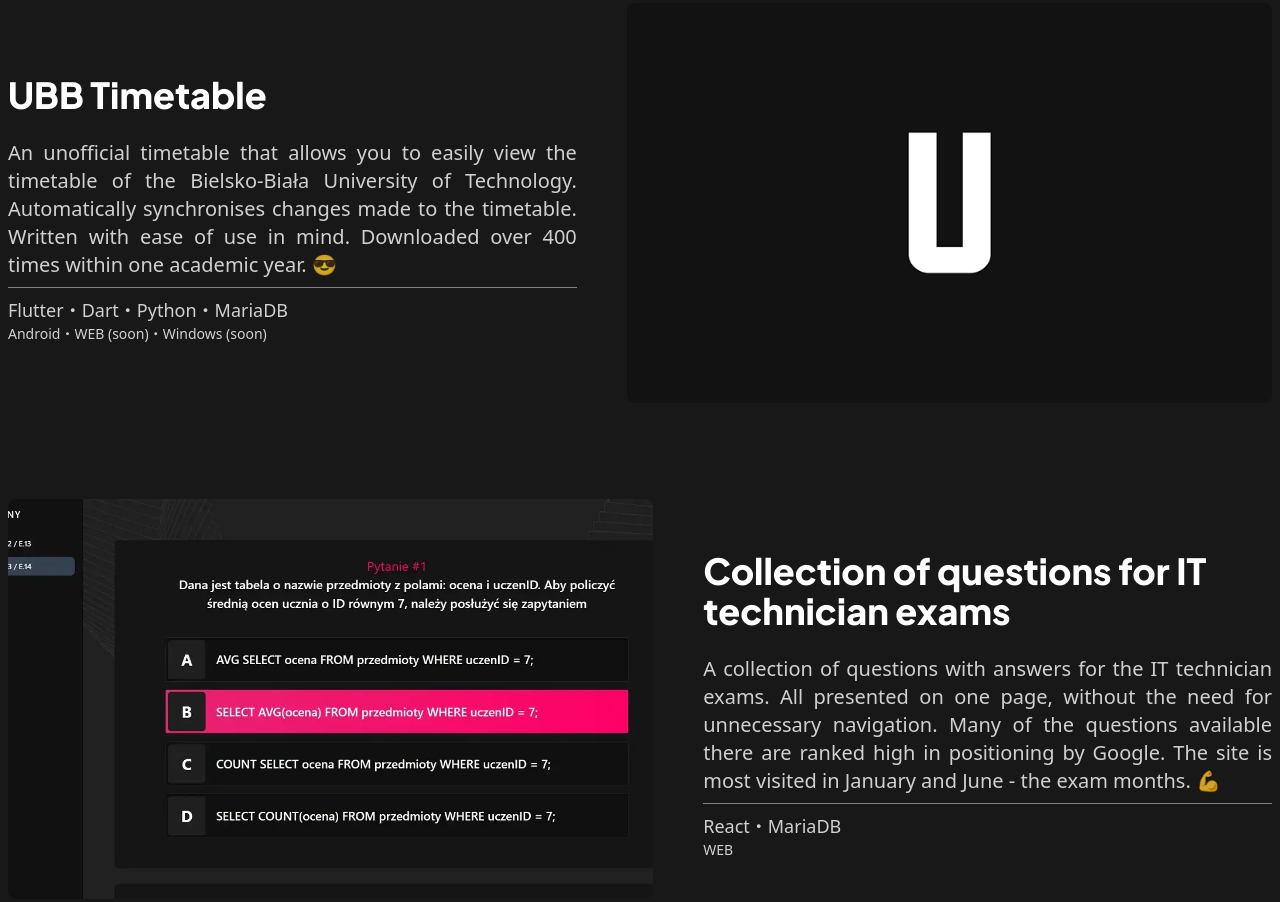
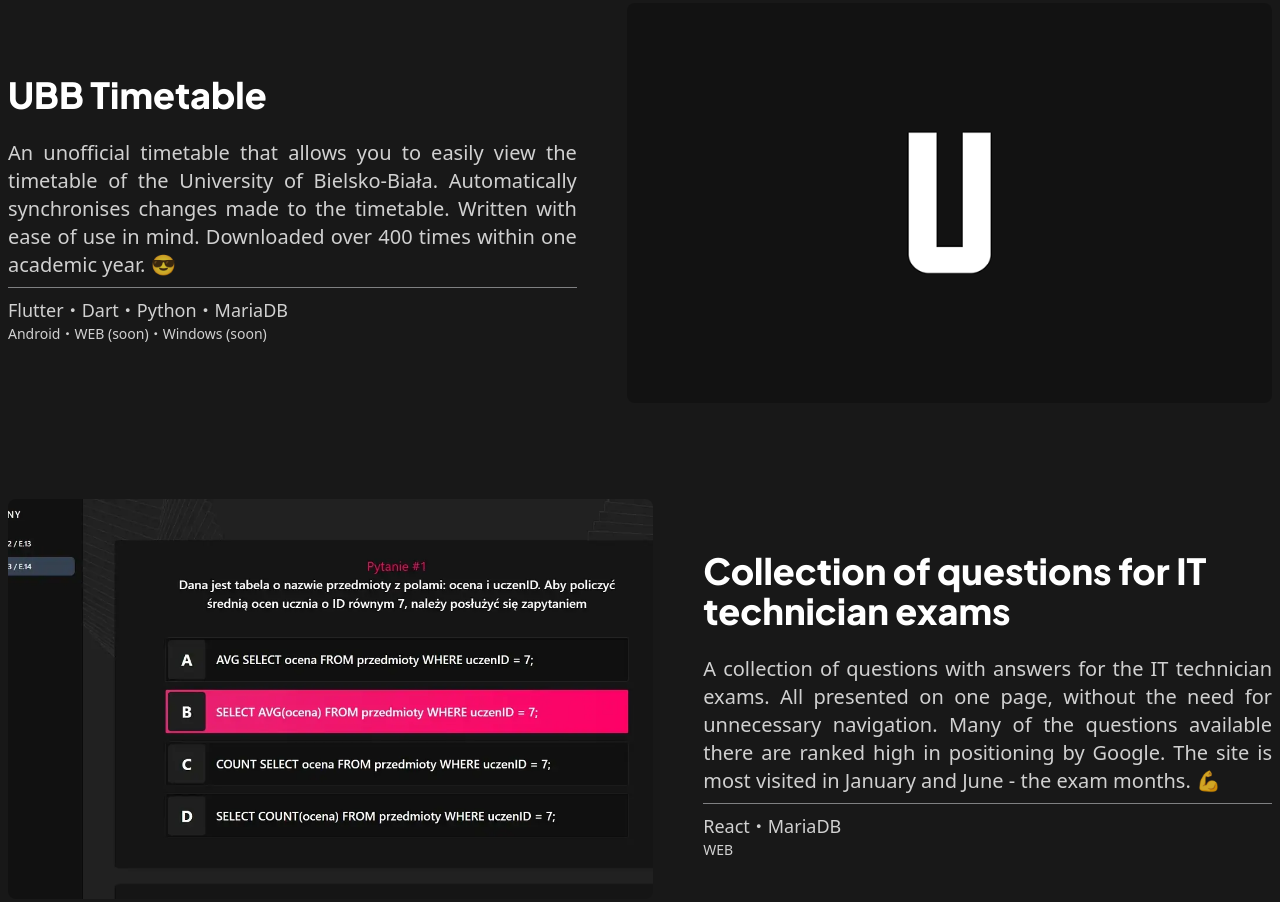
Before and after one commit to TheMultii/mganczarczyk.pl, an Astro site: page / in a window 1280 px wide. Shown: the part 853-1755 px from the top of the page. Built offline with nearby package versions, Linux system fonts and the light colour scheme; Astro itself is replaced by a stand-in of ours; no server answers.

Commit message:
Changed university name to 'University of Bielsko-Biała'

```diff
--- a/src/pages/index.astro
+++ b/src/pages/index.astro
@@ -8,7 +8,7 @@
     <Header client:visible />
     <PortfolioItem
         title="UBB Timetable"
-        descriptionPrimary="An unofficial timetable that allows you to easily view the timetable of the Bielsko-Biała University of Technology. Automatically synchronises changes made to the timetable. Written with ease of use in mind. Downloaded over 400 times within one academic year. 😎"
+        descriptionPrimary="An unofficial timetable that allows you to easily view the timetable of the University of Bielsko-Biała. Automatically synchronises changes made to the timetable. Written with ease of use in mind. Downloaded over 400 times within one academic year. 😎"
         technologies="Flutter・Dart・Python・MariaDB"
         availability="Android・WEB (soon)・Windows (soon)"
         imageURL="/assets/ubb_timetable/ubb-1.webp"
--- a/src/pages/projects/index.astro
+++ b/src/pages/projects/index.astro
@@ -21,7 +21,7 @@
     <div>
         <PortfolioItem
             title="UBB Timetable"
-            descriptionPrimary="An unofficial timetable that allows you to easily view the timetable of the Bielsko-Biała University of Technology. Automatically synchronises changes made to the timetable. Written with ease of use in mind. Downloaded over 400 times within one academic year. 😎"
+            descriptionPrimary="An unofficial timetable that allows you to easily view the timetable of the University of Bielsko-Biała. Automatically synchronises changes made to the timetable. Written with ease of use in mind. Downloaded over 400 times within one academic year. 😎"
             technologies="Flutter・Dart・Python・MariaDB"
             availability="Android・WEB (soon)・Windows (soon)"
             displayMoreDetailsButton={true}
--- a/src/pages/projects/ubb-timetable.astro
+++ b/src/pages/projects/ubb-timetable.astro
@@ -31,10 +31,10 @@
                 </h2>
                 <p class="text-[#9EA0A0]">
                     An unofficial timetable that allows you to easily view the
-                    timetable of the Bielsko-Biała University of Technology.
-                    Automatically synchronises changes made to the timetable.
-                    Written with ease of use in mind. Downloaded over 400 times
-                    within one academic year.
+                    timetable of the University of Bielsko-Biała. Automatically
+                    synchronises changes made to the timetable. Written with
+                    ease of use in mind. Downloaded over 400 times within one
+                    academic year.
                 </p>
                 <p class="mt-5">
                     <p class="text-[#9EA0A0]">
```
